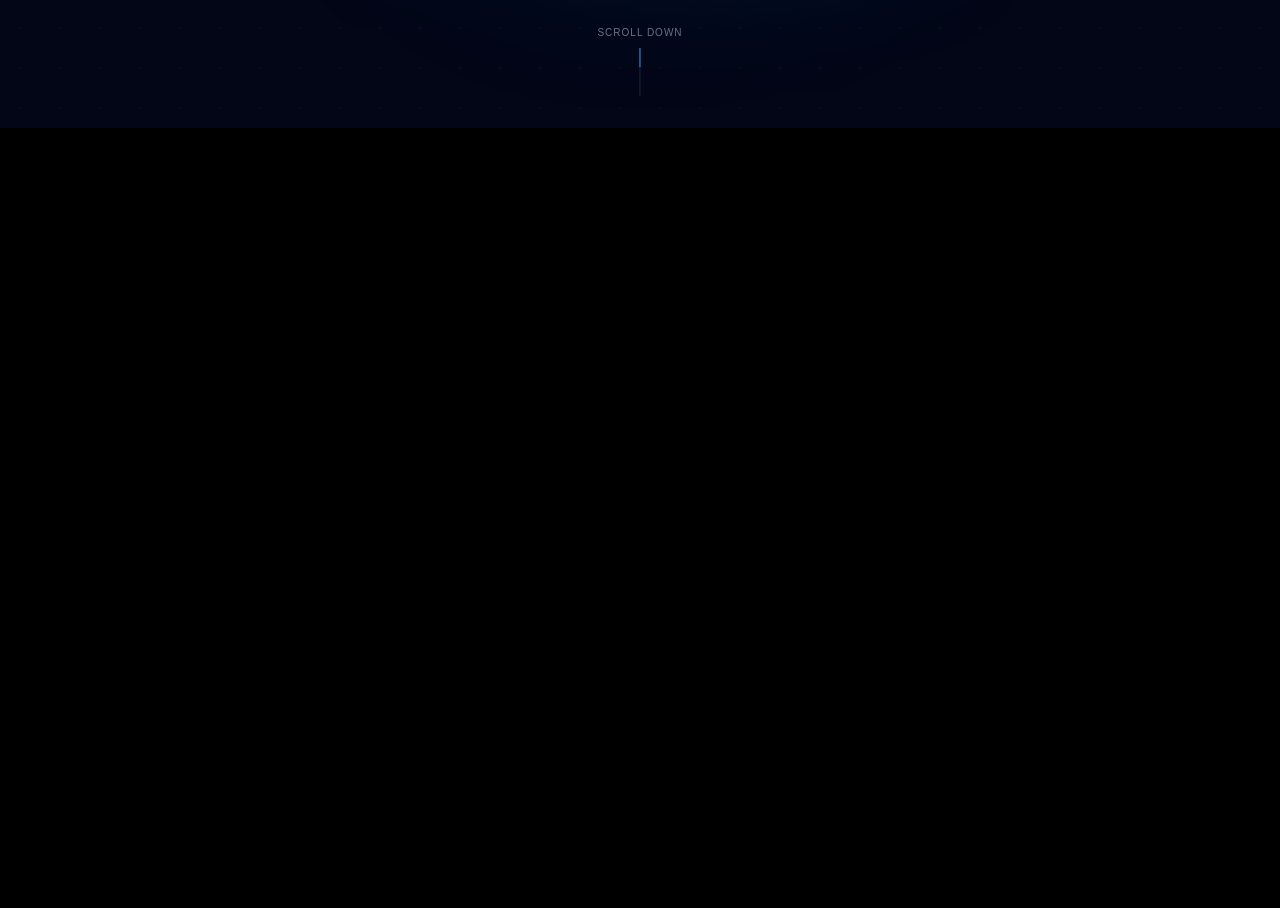
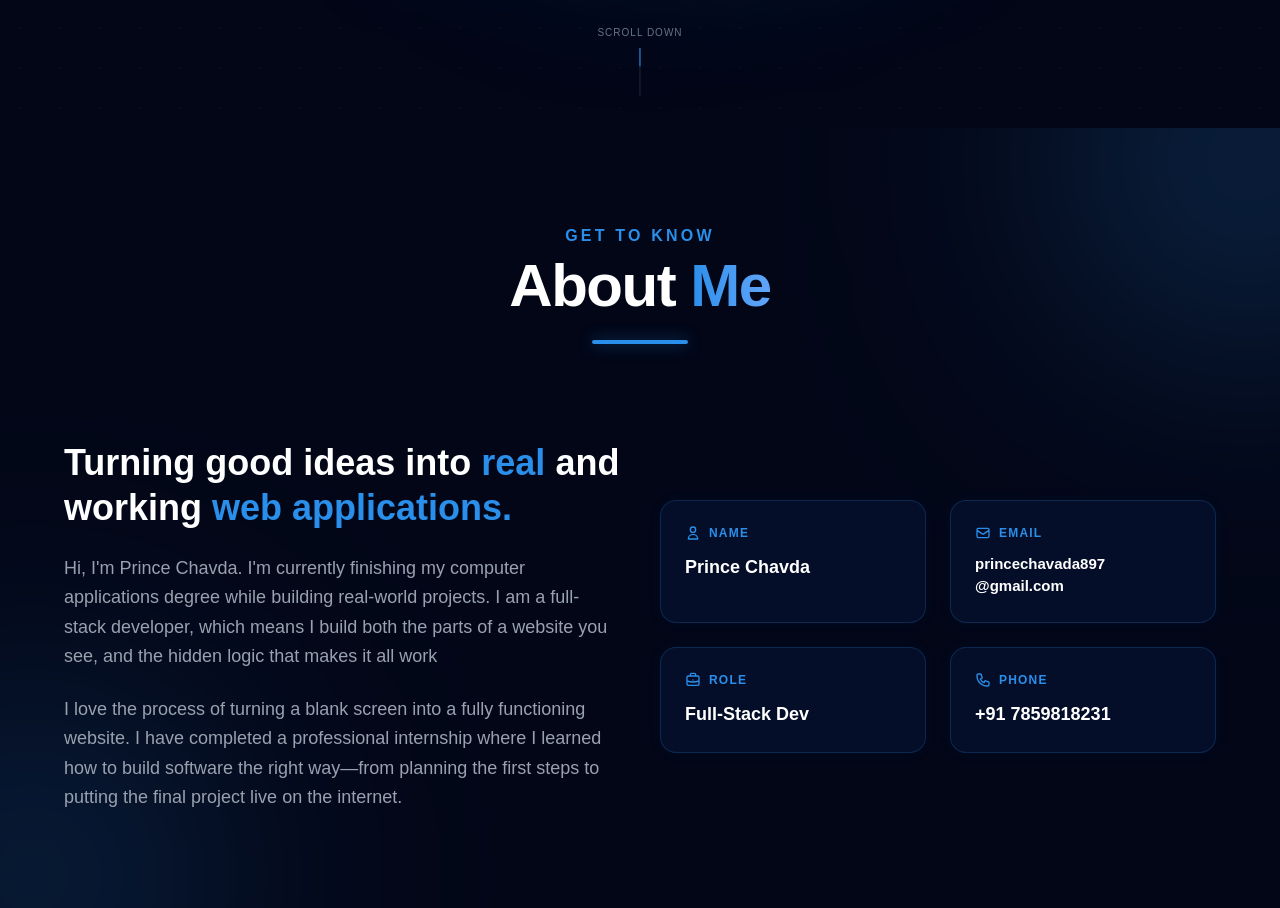
Before and after one commit to PrinceChavda09/Portfolio, a React (Vite) app: page / in a window 1280 px wide. Shown: the part 740-1648 px from the top of the page. Before the commit the page ends 868 px from the top, so only its background shows below. Built offline with nearby package versions, Linux system fonts and the light colour scheme.

Commit message:
Add about section

```diff
--- a/index.html
+++ b/index.html
@@ -2,7 +2,6 @@
 <html lang="en">
   <head>
     <meta charset="UTF-8" />
-    <link rel="icon" type="image/svg+xml" href="/favicon.svg" />
     <meta name="viewport" content="width=device-width, initial-scale=1.0" />
     <title>portfolio</title>
   </head>
--- a/src/App.jsx
+++ b/src/App.jsx
@@ -1,12 +1,14 @@
 import React from 'react'
 import Header from './Components/Header'
 import HeroSection from './Components/HeroSection'
+import AboutSection from './Components/AboutSection'
 
 export default function App() {
   return (
     <>
       <Header />
       <HeroSection/>
+      <AboutSection/>
     </>
   )
 }
--- a/src/Components/Header.jsx
+++ b/src/Components/Header.jsx
@@ -5,7 +5,7 @@ export default function Header() {
   const [isMenuOpen, setIsMenuOpen] = useState(false);
 
   return (
-    <nav className="w-full shadow-lg bg-black text-white p-4 relative">
+    <nav id='navbar' className="w-full shadow-lg bg-black text-white p-4 relative">
       <div className="max-w-7xl mx-auto flex justify-between items-center">
 
         {/* Logo Section */}
@@ -17,8 +17,8 @@ export default function Header() {
 
         {/* Desktop & Tablet Links (Hidden on Mobile/Tablet, visible on Desktop) */}
         <div className='hidden lg:flex items-center gap-12'>
-          <a href="/HeroSection.jsx" className="hover:border-b hover:border-[#2A8FEA] active:text-[#2A8FEA]">Home</a>
-          <a href="#" className="hover:border-b hover:border-[#2A8FEA]">About</a>
+          <a href="#navbar" className="hover:border-b hover:border-[#2A8FEA] active:text-[#2A8FEA]">Home</a>
+          <a href="#AboutSection" className="hover:border-b hover:border-[#2A8FEA]">About</a>
           <a href="#" className="hover:border-b hover:border-[#2A8FEA]">Skills</a>
           <a href="#" className="hover:border-b hover:border-[#2A8FEA]">Projects</a>
           <a href="#" className="hover:border-b hover:border-[#2A8FEA]">Contact</a>
@@ -44,11 +44,11 @@ export default function Header() {
       {/* Mobile & Tablet Dropdown Menu (Shows when button is clicked) */}
       {isMenuOpen && (
         <div className='lg:hidden absolute top-full left-0 w-full bg-black flex flex-col items-center gap-6 py-6 border-t border-gray-800 z-50'>
-          <a href="#" onClick={() => setIsMenuOpen(false)} className="hover:text-[#d1b88e]">Home</a>
-          <a href="#" onClick={() => setIsMenuOpen(false)} className="hover:text-[#d1b88e]">About</a>
-          <a href="#" onClick={() => setIsMenuOpen(false)} className="hover:text-[#d1b88e]">Skills</a>
-          <a href="#" onClick={() => setIsMenuOpen(false)} className="hover:text-[#d1b88e]">Projects</a>
-          <a href="#" onClick={() => setIsMenuOpen(false)} className="hover:text-[#d1b88e]">Contact</a>
+          <a href="#navbar" onClick={() => setIsMenuOpen(false)} className="hover:text-[#2A8FEA]">Home</a>
+          <a href="#AboutSection" onClick={() => setIsMenuOpen(false)} className="hover:text-[#2A8FEA]">About</a>
+          <a href="#" onClick={() => setIsMenuOpen(false)} className="hover:text-[#2A8FEA]">Skills</a>
+          <a href="#" onClick={() => setIsMenuOpen(false)} className="hover:text-[#2A8FEA]">Projects</a>
+          <a href="#" onClick={() => setIsMenuOpen(false)} className="hover:text-[#2A8FEA]">Contact</a>
         </div>
       )}
     </nav>
--- /dev/null
+++ b/src/components/AboutSection.jsx
@@ -0,0 +1,150 @@
+import React from "react";
+
+export default function AboutSection() {
+  return (
+    <section
+      id="AboutSection"
+      className="relative py-24 bg-[#020617] overflow-hidden"
+    >
+      {/* Background decorations */}
+      <div className="absolute top-0 right-0 -mr-40 -mt-40 w-96 h-96 bg-[#2A8FEA] rounded-full mix-blend-screen filter blur-[120px] opacity-20 pointer-events-none"></div>
+      <div className="absolute bottom-0 left-0 -ml-40 -mb-40 w-96 h-96 bg-[#1E75C4] rounded-full mix-blend-screen filter blur-[120px] opacity-20 pointer-events-none"></div>
+
+      <div className="max-w-7xl mx-auto px-6 md:px-12 relative z-10">
+        {/* Section Heading */}
+        <div className="flex flex-col items-center mb-16 md:mb-24">
+          <p className="text-[#2A8FEA] font-semibold tracking-[0.2em] uppercase mb-2 text-sm md:text-base">
+            Get to know
+          </p>
+          <h2 className="text-4xl md:text-5xl lg:text-6xl font-extrabold text-white capitalize tracking-tight">
+            About{" "}
+            <span className="text-transparent bg-clip-text bg-gradient-to-r from-[#2A8FEA] to-[#60A5FA]">
+              Me
+            </span>
+          </h2>
+          <div className="w-24 h-1 bg-[#2A8FEA] mt-6 rounded-full shadow-[0_0_15px_rgba(42,143,234,0.5)]"></div>
+        </div>
+
+        <div className="grid grid-cols-1 lg:grid-cols-2 gap-10 items-center mx-auto max-w-6xl">
+          {/* Left Column: Content */}
+          <div className="flex flex-col text-left">
+            <h3 className="text-3xl md:text-4xl font-bold text-white mb-6 leading-tight">
+              Turning good ideas into{" "}
+              <span className="text-[#2A8FEA]">real</span> and working{" "}
+              <span className="text-[#2A8FEA]">web applications.</span>
+            </h3>
+
+            <p className="text-gray-400 text-lg leading-relaxed mb-6">
+              Hi, I'm Prince Chavda. I'm currently finishing my computer
+              applications degree while building real-world projects. I am a
+              full-stack developer, which means I build both the parts of a
+              website you see, and the hidden logic that makes it all work
+            </p>
+            <p className="text-gray-400 text-lg leading-relaxed">
+              I love the process of turning a blank screen into a fully
+              functioning website. I have completed a professional internship
+              where I learned how to build software the right way—from planning
+              the first steps to putting the final project live on the internet.
+            </p>
+          </div>
+
+          {/* Right Column: Details Grid */}
+          <div className="grid grid-cols-1 sm:grid-cols-2 gap-6 w-full">
+            <div className="bg-[#050e29] border border-[#2A8FEA]/20 p-6 rounded-2xl shadow-[0_0_15px_rgba(42,143,234,0.05)] hover:-translate-y-1 hover:shadow-[0_0_20px_rgba(42,143,234,0.15)] transition-all duration-300">
+              <span className="text-[#2A8FEA] text-xs mb-3 uppercase tracking-widest font-bold flex items-center gap-2">
+                <svg
+                  className="w-4 h-4"
+                  fill="none"
+                  stroke="currentColor"
+                  viewBox="0 0 24 24"
+                >
+                  <path
+                    strokeLinecap="round"
+                    strokeLinejoin="round"
+                    strokeWidth="2"
+                    d="M16 7a4 4 0 11-8 0 4 4 0 018 0zM12 14a7 7 0 00-7 7h14a7 7 0 00-7-7z"
+                  ></path>
+                </svg>
+                Name
+              </span>
+              <span className="text-white font-semibold text-lg block truncate">
+                Prince Chavda
+              </span>
+            </div>
+
+            <div className="bg-[#050e29] border border-[#2A8FEA]/20 p-6 rounded-2xl shadow-[0_0_15px_rgba(42,143,234,0.05)] hover:-translate-y-1 hover:shadow-[0_0_20px_rgba(42,143,234,0.15)] transition-all duration-300">
+              <span className="text-[#2A8FEA] text-xs mb-3 uppercase tracking-widest font-bold flex items-center gap-2">
+                <svg
+                  className="w-4 h-4"
+                  fill="none"
+                  stroke="currentColor"
+                  viewBox="0 0 24 24"
+                >
+                  <path
+                    strokeLinecap="round"
+                    strokeLinejoin="round"
+                    strokeWidth="2"
+                    d="M3 8l7.89 5.26a2 2 0 002.22 0L21 8M5 19h14a2 2 0 002-2V7a2 2 0 00-2-2H5a2 2 0 00-2 2v10a2 2 0 002 2z"
+                  ></path>
+                </svg>
+                Email
+              </span>
+              <span
+                className="text-white font-semibold text-[15px] block truncate"
+                title="princechavada897@gmail.com"
+              >
+                princechavada897
+                <br />
+                @gmail.com
+              </span>
+            </div>
+
+            <div className="bg-[#050e29] border border-[#2A8FEA]/20 p-6 rounded-2xl shadow-[0_0_15px_rgba(42,143,234,0.05)] hover:-translate-y-1 hover:shadow-[0_0_20px_rgba(42,143,234,0.15)] transition-all duration-300">
+              <span className="text-[#2A8FEA] text-xs mb-3 uppercase tracking-widest font-bold flex items-center gap-2">
+                <svg
+                  className="w-4 h-4"
+                  fill="none"
+                  stroke="currentColor"
+                  viewBox="0 0 24 24"
+                >
+                  <path
+                    strokeLinecap="round"
+                    strokeLinejoin="round"
+                    strokeWidth="2"
+                    d="M21 13.255A23.931 23.931 0 0112 15c-3.183 0-6.22-.62-9-1.745M16 6V4a2 2 0 00-2-2h-4a2 2 0 00-2 2v2m4 6h.01M5 20h14a2 2 0 002-2V8a2 2 0 00-2-2H5a2 2 0 00-2 2v10a2 2 0 002 2z"
+                  ></path>
+                </svg>
+                Role
+              </span>
+              <span className="text-white font-semibold text-lg block truncate">
+                Full-Stack Dev
+              </span>
+            </div>
+
+            <div className="bg-[#050e29] border border-[#2A8FEA]/20 p-6 rounded-2xl shadow-[0_0_15px_rgba(42,143,234,0.05)] hover:-translate-y-1 hover:shadow-[0_0_20px_rgba(42,143,234,0.15)] transition-all duration-300">
+              <span className="text-[#2A8FEA] text-xs mb-3 uppercase tracking-widest font-bold flex items-center gap-2">
+                <svg
+                  className="w-4 h-4"
+                  fill="none"
+                  stroke="currentColor"
+                  viewBox="0 0 24 24"
+                >
+                  <path
+                    strokeLinecap="round"
+                    strokeLinejoin="round"
+                    strokeWidth="2"
+                    d="M3 5a2 2 0 012-2h3.28a1 1 0 01.948.684l1.498 4.493a1 1 0 01-.502 1.21l-2.257 1.13a11.042 11.042 0 005.516 5.516l1.13-2.257a1 1 0 011.21-.502l4.493 1.498a1 1 0 01.684.949V19a2 2 0 01-2 2h-1C9.716 21 3 14.284 3 6V5z"
+                  ></path>
+                </svg>
+                Phone
+              </span>
+              <span className="text-white font-semibold text-lg block truncate">
+                +91 7859818231
+              </span>
+            </div>
+          </div>
+        </div>
+      </div>
+    </section>
+  );
+}
```
